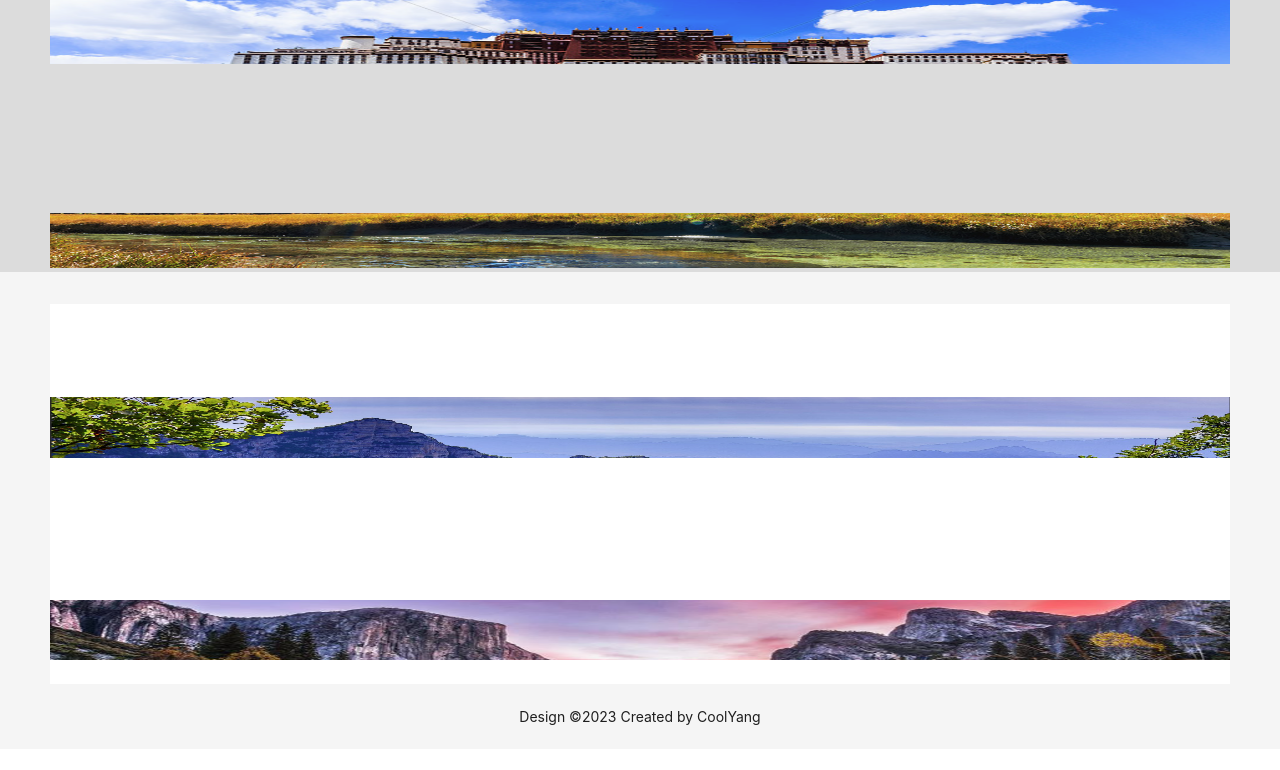
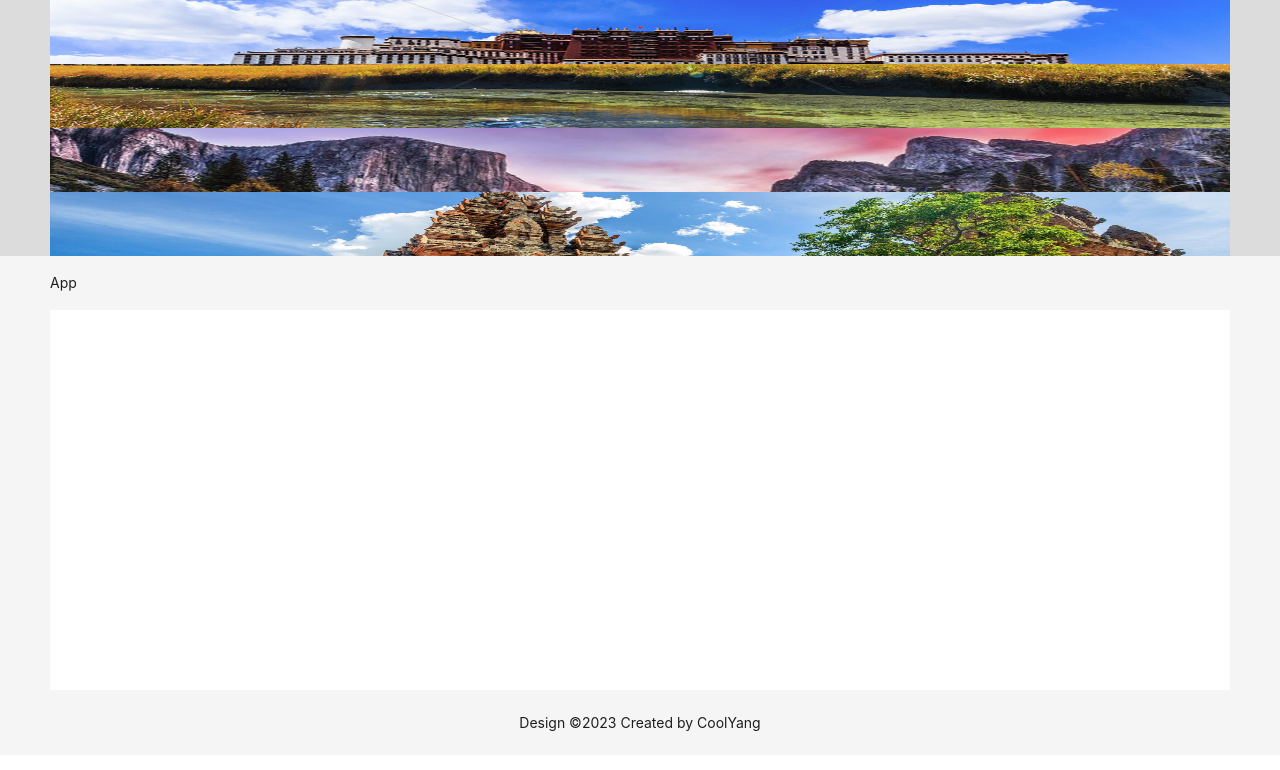
Before and after one commit to coolyany/ad_project, a React (Create React App) app in the folder react_web/code/: page / in a window 1280 px wide. Shown: the top 770 px of the page. Built offline with nearby package versions, Linux system fonts and the light colour scheme.

Commit message:
布局整改

```diff
--- a/react_web/code/src/header/index.js
+++ b/react_web/code/src/header/index.js
@@ -6,7 +6,7 @@ export default function HeaderContent(props){
 
     return(
         <div>
-            <img src={props.url} alt="logo"/>
+            <img src={props.url}  alt="logo"/>
         </div>
     )
 }
--- a/react_web/code/src/home/index.js
+++ b/react_web/code/src/home/index.js
@@ -3,112 +3,72 @@
 // import HeaderContent from '../header'
 
 import React from 'react';
-import { Breadcrumb, Layout, Image, theme, Col, Row } from 'antd';
-
+import { Breadcrumb, Layout, Image, theme, Col, Row, Carousel, Flex  } from 'antd';
+import { Link, useNavigate } from 'react-router-dom';
 const { Header, Content, Footer } = Layout;
 
 export default function MyHome(){
 
     const { Header, Footer, Sider, Content } = Layout;
-    const headerStyle_1 = {
-        textAlign: 'center',
+
+    const headerStyle = {
         color: '#fff',
-        height: 272,
-        paddingInline: 50,
-        lineHeight: '64px',
+        height: 256,
         backgroundColor: '#DCDCDC',
-        // background:`url("./1.png")`,
-    };
-    // const headerStyle_2 = {
-    //     textAlign: 'center',
-    //     color: '#fff',
-    //     height: 68,
-    //     paddingInline: 50,
-    //     lineHeight: '64px',
-    //     // backgroundColor: '#7dbcea',
-    //     background:`url("./2.png")`,
-    // };
-    // const headerStyle_3 = {
-    //     textAlign: 'center',
-    //     color: '#fff',
-    //     height: 68,
-    //     paddingInline: 50,
-    //     lineHeight: '64px',
-    //     // backgroundColor: '#7dbcea',
-    //     background:`url("./3.png")`,
-    // };
-    const contentStyle = {
-        textAlign: 'center',
-        minHeight: 600,
-        lineHeight: '120px',
-        color: '#fff',
-        backgroundColor: '#108ee9',
-    };
+        display:Flex,
+        }
 
-    const footerStyle = {
-        textAlign: 'center',
-        color: '#fff',
-        backgroundColor: '#7dbaaa',
-    };
-
-    const imgStyle = {
-        width: '100%',
-        height: '100%',
-        // objectFit:cover,
-    };
 
     const {
         token: { colorBgContainer },
-      } = theme.useToken();
+    } = theme.useToken();
+
+    // const history = useHistory();
+    const naviagate = useNavigate();
+    const onClickAdInfo = () => {
+            // history.push('/adinfo');
+            // <Link to="/adinfo"></Link>
+            naviagate("/adinfo");
+    }
 
     return (
     <Layout>
-        <Header style={headerStyle_1} >
-            <Row>
-                <Col span={24}>
+        <Header style={headerStyle} >
+        <Flex  vertical style={{width:'100%', height:'100%'}}>
                     <img
                         width={'100%'}
-                        height={'30%'}
+                        height={'25%'}
+                        alt={''}
+                        onClick={onClickAdInfo}
                         src="./1.png"
                     />
-                </Col>
-            </Row>
-            <Row>
-                <Col span={24}>
                     <img
                         width={'100%'}
-                        height={'30%'}
+                        height={'25%'}
+                        alt={''}
                         src="./2.png"
                     />
-                </Col>
-            </Row>
-            <Row>
-                <Col span={24}>
                     <img
                         width={'100%'}
-                        height={'30%'}
-                        src="./3.png"
+                        height={'25%'}
+                        alt={''}
+                        src="./4.png"
                     />
-                </Col>
-            </Row>
-            <Row>
-                <Col span={24}>
                     <img
                         width={'100%'}
-                        height={'30%'}
-                        src="./4.png"
+                        height={'25%'}
+                        alt={''}
+                        src="./5.png"
                     />
-                </Col>
-            </Row>
+
+      </Flex>
+
+
+
         </Header>
-        {/* <Header style={headerStyle_2} />
-        <Header style={headerStyle_3} /> */}
         <Content className="site-layout" style={{ padding: '0 50px' }}>
             <Breadcrumb style={{ margin: '16px 0' }}>
-                {/* <Breadcrumb.Item>
-                </Breadcrumb.Item> */}
-                {/* <Breadcrumb.Item>List</Breadcrumb.Item>
-                <Breadcrumb.Item>App</Breadcrumb.Item> */}
+                <Breadcrumb.Item>App</Breadcrumb.Item>
             </Breadcrumb>
             <div style={{ padding: 24, minHeight: 380, background: colorBgContainer }}>
 
--- /dev/null
+++ b/react_web/code/src/page/adinfo/index.js
@@ -0,0 +1,11 @@
+import React from 'react';
+
+export default function AdInfo(){
+
+
+    return(
+        <div>
+                hhhhhhhhhhhhhhhhhhhhhhhhhh
+        </div>
+    )
+};
--- a/react_web/code/src/router/index.js
+++ b/react_web/code/src/router/index.js
@@ -2,6 +2,7 @@
 import { BrowserRouter as Router, Route, Routes} from 'react-router-dom';
 import React from 'react'
 import MyHome from "../home"
+import AdInfo from '../page/adinfo'
 
 export default function IRouter(){
 
@@ -11,8 +12,8 @@ export default function IRouter(){
                 </Switch> */}
                  <Routes>
                     <Route path="/" exact element={<MyHome/>}/>
-                    {/* <Route path="/history" element={<History/>}/>
-                    <Route path="/about" element={<About/>}/> */}
+                    <Route path="/adinfo" element={<AdInfo/>}/>
+                    {/* <Route path="/" element={<About/>}/> */}
                 </Routes>
 
             </Router>
```
Also changed, not shown: react_web/code/src/page/content/index.js (added, +11 -0 lines), 1 other file (tests, documents, lock files or other folders).
